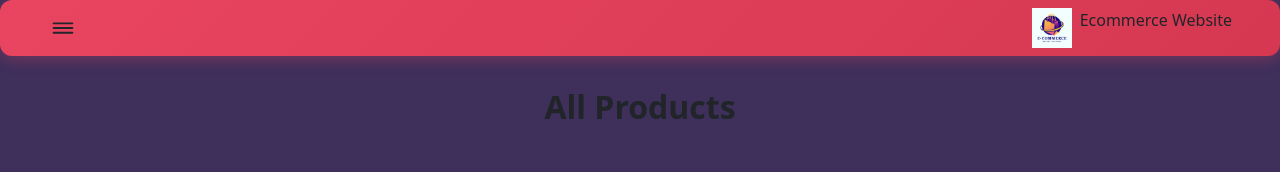
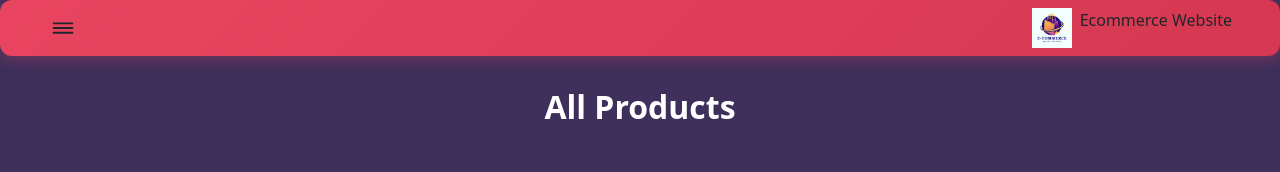
Before and after one commit to saravananvimal0608/ecommerce-front-end, a React (Create React App) app: page /admin/viewproduct in a window 1280 px wide. Shown: the top 172 px of the page. Built offline with nearby package versions, Linux system fonts and the light colour scheme; no server answers; sample sign-in values are in the browser's storage.

Commit message:
Change header color for 'All Products' section

```diff
--- a/src/components/admin/ViewProducts.js
+++ b/src/components/admin/ViewProducts.js
@@ -82,7 +82,7 @@ const ViewProduct = () => {
 
             {/* Product Table */}
             <div className="d-flex justify-content-center flex-column w-100 p-3">
-                <h2 className="text-center mb-5 fw-bold">All Products</h2>
+                <h2 className="text-center mb-5 fw-bold text-white">All Products</h2>
                 <div className="w-100 p-3 border rounded shadow-sm bg-light scroll-bar">
                     <table className="table table-bordered table-hover">
                         <thead className="table-header text-center">
```
